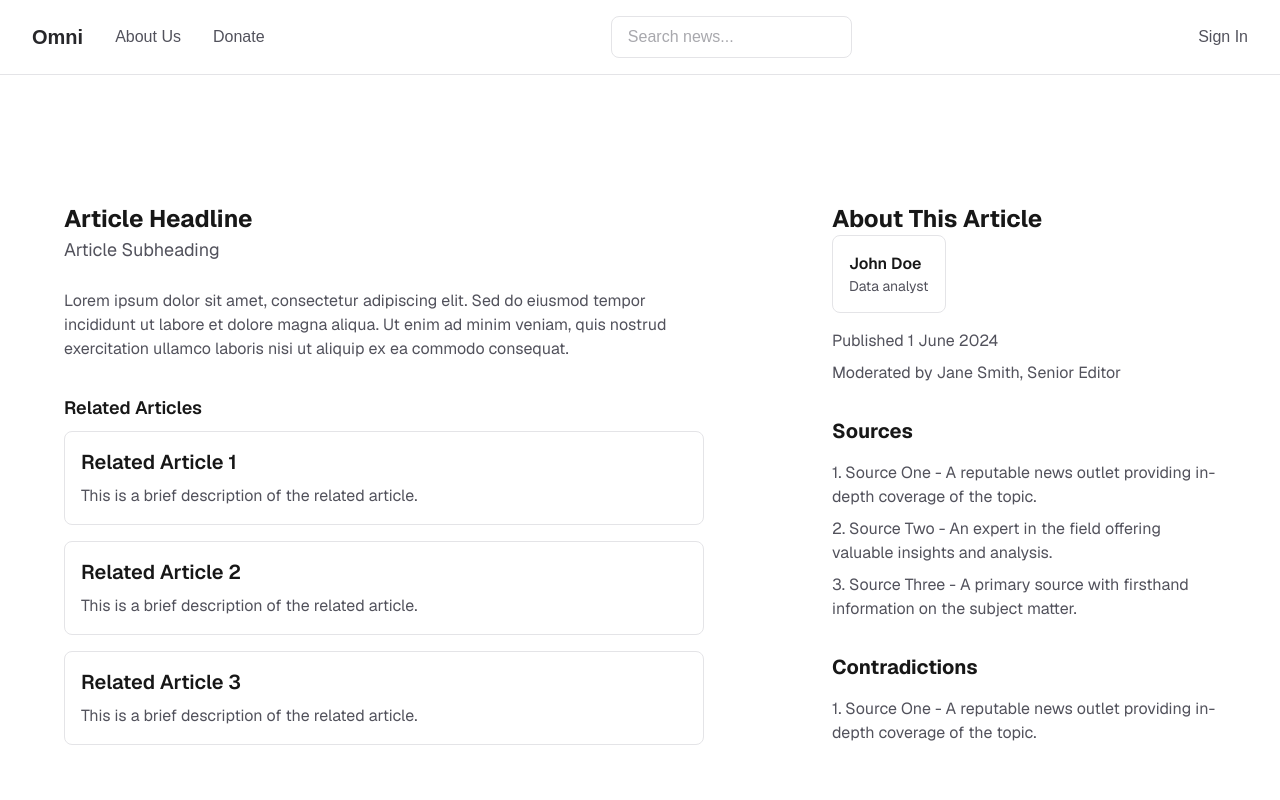
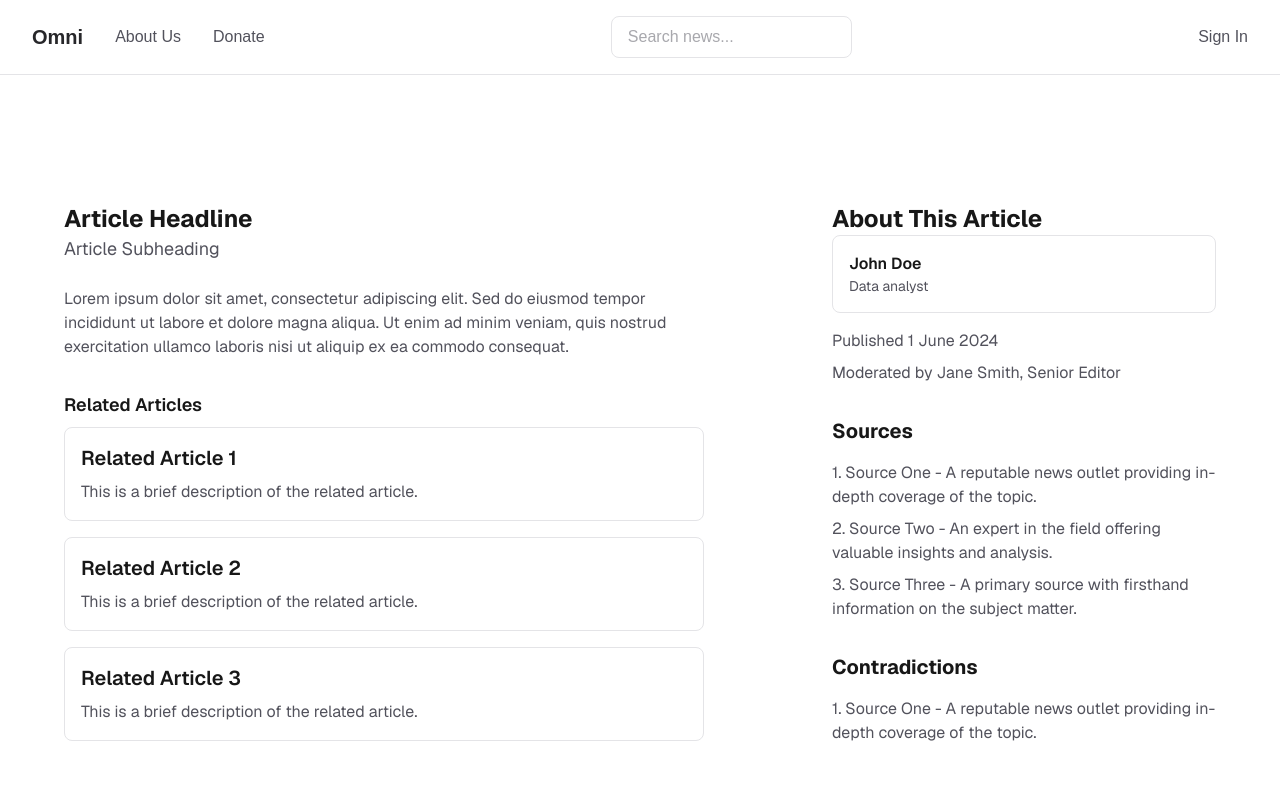
Before and after one commit to thomassrmcardle/Omni, a Next.js app in the folder app/: page /articles/abcde in a window 1280 px wide. Shown: the top 800 px of the page. Built offline with nearby package versions, Linux system fonts and the light colour scheme.

Commit message:
Attempt to fix article layout issue. Resolved profile card width.

```diff
--- a/app/app/articles/[id]/page.tsx
+++ b/app/app/articles/[id]/page.tsx
@@ -8,8 +8,8 @@ export const metadata = {
 export default function Home() {
 
     function MainLayout() {
-        return <div className="flex flex-col flex-1 items-center justify-center bg-zinc-50 font-sans dark:bg-black">
-          <main className="flex flex-1 w-full max-w-3xl flex-col justify-between py-32 px-16 bg-white dark:bg-black sm:items-start">
+        return <div className="flex flex-col flex-1 w-full max-w-3xl items-center justify-center bg-zinc-50 font-sans dark:bg-black">
+          <main className="flex flex-1 flex-col w-full py-32 px-16 bg-white dark:bg-black sm:items-start">
             <h1 className="text-2xl font-bold">Article Headline</h1>
             <h3 className="text-lg text-zinc-600 dark:text-zinc-400">Article Subheading</h3>
             <p className="text-zinc-600 dark:text-zinc-400 mt-4">
--- a/app/components/profileCard.tsx
+++ b/app/components/profileCard.tsx
@@ -1,6 +1,6 @@
 export default function ProfileCard({ userId } : any) {
   return (
-    <a href={`/profiles/${userId}`} >
+    <a className="w-full" href={`/profiles/${userId}`} >
         <div className="flex flex-row items-center flex-1 w-full rounded-lg border border-zinc-200 p-4 dark:border-zinc-700 gap-2">
             <div className="flex flex-col">
                 <h2 className="font-semibold">{'John Doe'}</h2>
```
